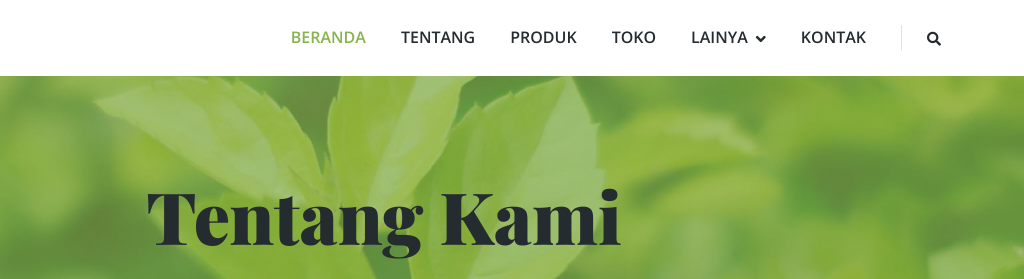
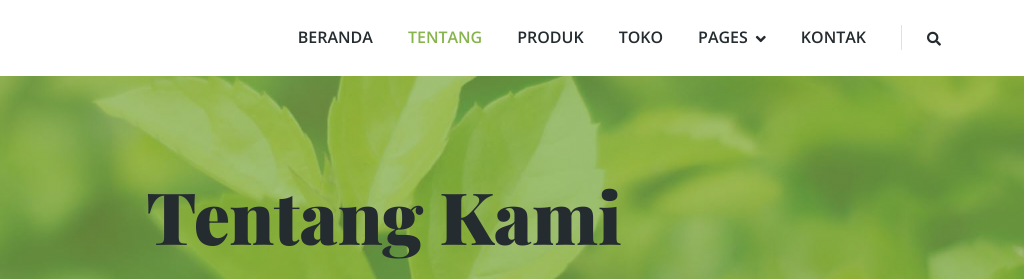
Before and after one commit to Nutriprocycle/Nutriprocycle, a plain HTML site: page about.html in a window 1280 px wide. Shown: the top 279 px of the page, 256-1280 px from the left. Drawn offline with nearby package versions, Linux system fonts and the light colour scheme.

Commit message:
Update about.html

```diff
--- a/about.html
+++ b/about.html
@@ -39,7 +39,7 @@
     <!-- Spinner End -->
 
 
-    <!-- Navbar Start -->
+      <!-- Navbar Start -->
     <div class="container-fluid bg-white sticky-top">
         <div class="container">
             <nav class="navbar navbar-expand-lg bg-white navbar-light py-2 py-lg-0">
@@ -51,14 +51,14 @@
                 </button>
                 <div class="collapse navbar-collapse" id="navbarCollapse">
                     <div class="navbar-nav ms-auto">
-                        <a href="index.html" class="nav-item nav-link active">Beranda</a>
-                        <a href="about.html" class="nav-item nav-link">Tentang</a>
+                        <a href="index.html" class="nav-item nav-link">Beranda</a>
+                        <a href="about.html" class="nav-item nav-link active">Tentang</a>
                         <a href="product.html" class="nav-item nav-link">Produk</a>
                         <a href="store.html" class="nav-item nav-link">Toko</a>
                         <div class="nav-item dropdown">
-                            <a href="#" class="nav-link dropdown-toggle" data-bs-toggle="dropdown">Lainya</a>
+                            <a href="#" class="nav-link dropdown-toggle" data-bs-toggle="dropdown">Pages</a>
                             <div class="dropdown-menu bg-light rounded-0 m-0">
-                                <a href="feature.html" class="dropdown-item">Fitur</a>
+                                <a href="feature.html" class="dropdown-item">Keunggulan</a>
                                 <a href="blog.html" class="dropdown-item">Artikel Blog</a>
                                 <a href="testimonial.html" class="dropdown-item">Testimoni</a>
                                 <a href="404.html" class="dropdown-item">Tim</a>
```
